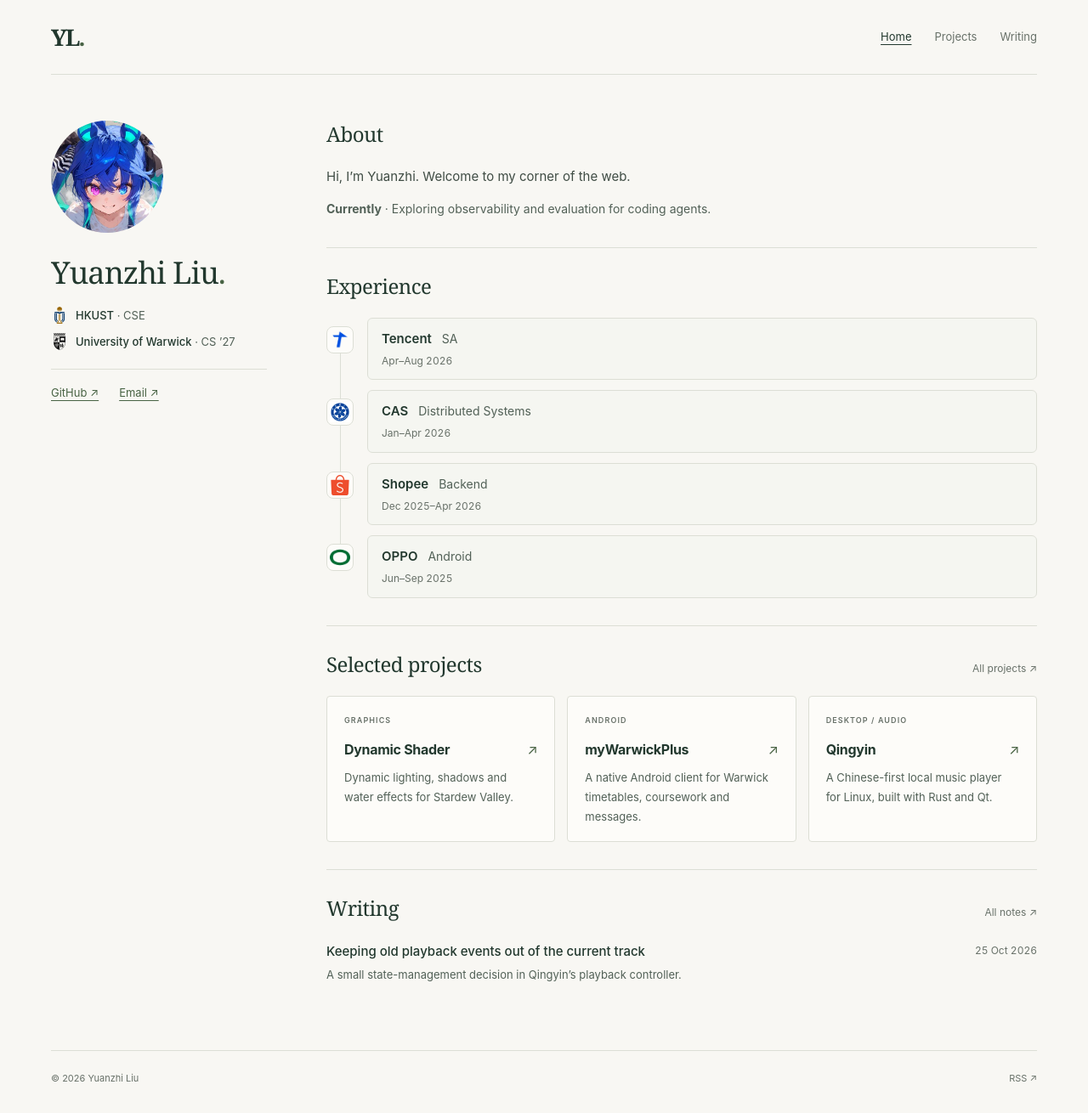
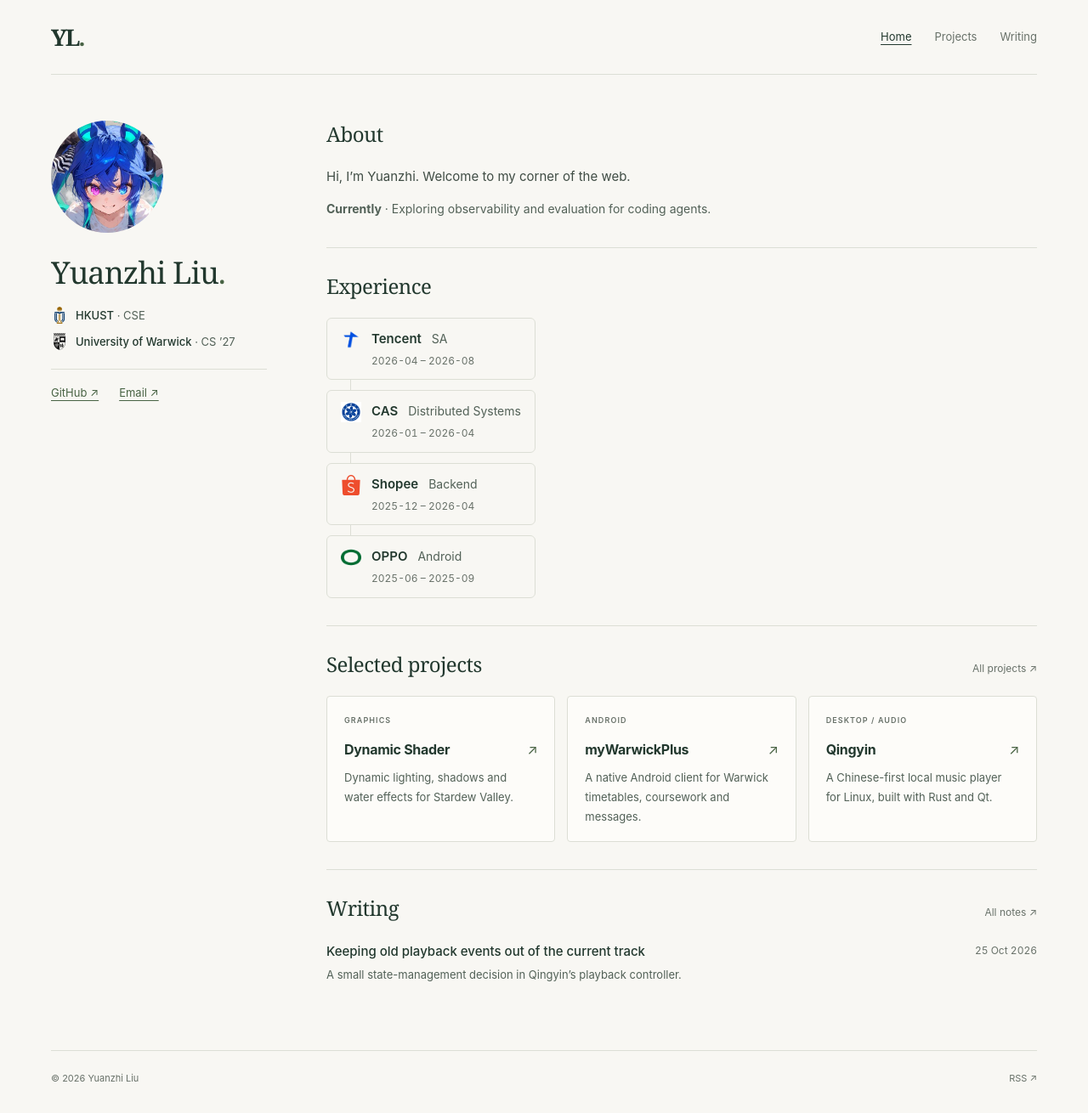
Before and after one commit to Nook001/Nook001.github.io, a Jekyll site: the page built from index.html, in a window 1280 px wide and 1310 px high. Shown: the whole window at 85% size. Built offline with Jekyll 4.4.1, drawn with Linux system fonts in a browser that asks for light colours.

Commit message:
Refine experience cards with compact width and internal logos (#7)

```diff
--- a/_data/experience.yml
+++ b/_data/experience.yml
@@ -1,16 +1,16 @@
 - company: Tencent
   logo: /assets/images/organizations/tencent.png
   role: SA
-  dates: Apr–Aug 2026
+  dates: 2026-04 – 2026-08
 - company: CAS
   logo: /assets/images/organizations/cas.png
   role: Distributed Systems
-  dates: Jan–Apr 2026
+  dates: 2026-01 – 2026-04
 - company: Shopee
   logo: /assets/images/organizations/shopee.png
   role: Backend
-  dates: Dec 2025–Apr 2026
+  dates: 2025-12 – 2026-04
 - company: OPPO
   logo: /assets/images/organizations/oppo.ico
   role: Android
-  dates: Jun–Sep 2025
+  dates: 2025-06 – 2025-09
--- a/assets/css/main.css
+++ b/assets/css/main.css
@@ -47,14 +47,15 @@
 h2{font:500 24px/1.3 Georgia,serif;letter-spacing:-.5px;margin-bottom:0}
 .section-heading a,.section-note{font-size:12px;color:var(--muted)}
 .section-heading a{text-decoration:none}
-.timeline{list-style:none;margin:0;padding:0}
-.timeline li{position:relative;padding:0 0 12px 48px}
+.timeline{list-style:none;margin:0;padding:0;width:max-content;max-width:100%}
+.timeline li{position:relative;padding:0 0 12px}
 .timeline li:last-child{padding-bottom:0}
-.timeline li::before{content:"";position:absolute;left:15.5px;top:41px;bottom:-10px;width:1px;background:var(--line)}
+.timeline li::before{content:"";position:absolute;left:28px;bottom:0;height:12px;width:1px;background:var(--line)}
 .timeline li:last-child::before{display:none}
-.organization-mark{position:absolute;left:0;top:10px;display:grid;place-items:center;width:32px;height:32px;border:1px solid var(--line);border-radius:8px;background:var(--card)}
+.organization-mark{display:grid;place-items:center;width:24px;height:24px;margin-top:1px}
 .organization-mark img{display:block;width:24px;height:24px;object-fit:contain}
-.experience-card{min-width:0;padding:12px 16px;border:1px solid var(--line);border-radius:6px;background:#f5f6f1}
+.experience-card{display:grid;grid-template-columns:24px minmax(0,1fr);gap:12px;min-width:0;padding:12px 16px;border:1px solid var(--line);border-radius:6px;background:transparent}
+.experience-copy{min-width:0}
 .experience-main{display:flex;flex-wrap:wrap;align-items:baseline;gap:0 12px}
 .experience-main h3{font-size:15px;font-weight:600;margin:0}
 .experience-main p{font-size:14px;color:var(--secondary);margin:0}
--- a/index.html
+++ b/index.html
@@ -28,10 +28,12 @@
     <div class="section-heading"><h2 id="experience-title">Experience</h2></div>
     <ol class="timeline">{% for item in site.data.experience %}
       <li>
-        <span class="organization-mark"><img src="{{ item.logo | relative_url }}" alt="" aria-hidden="true" width="24" height="24"></span>
         <div class="experience-card">
+          <span class="organization-mark"><img src="{{ item.logo | relative_url }}" alt="" aria-hidden="true" width="24" height="24"></span>
+          <div class="experience-copy">
           <div class="experience-main"><h3>{{ item.company | escape }}</h3><p>{{ item.role | escape }}</p></div>
           <p class="dates">{{ item.dates | escape }}</p>
+          </div>
         </div>
       </li>
     {% endfor %}</ol>
```
Also changed, not shown: VALIDATION.md (+6 -0 lines), README.md.
